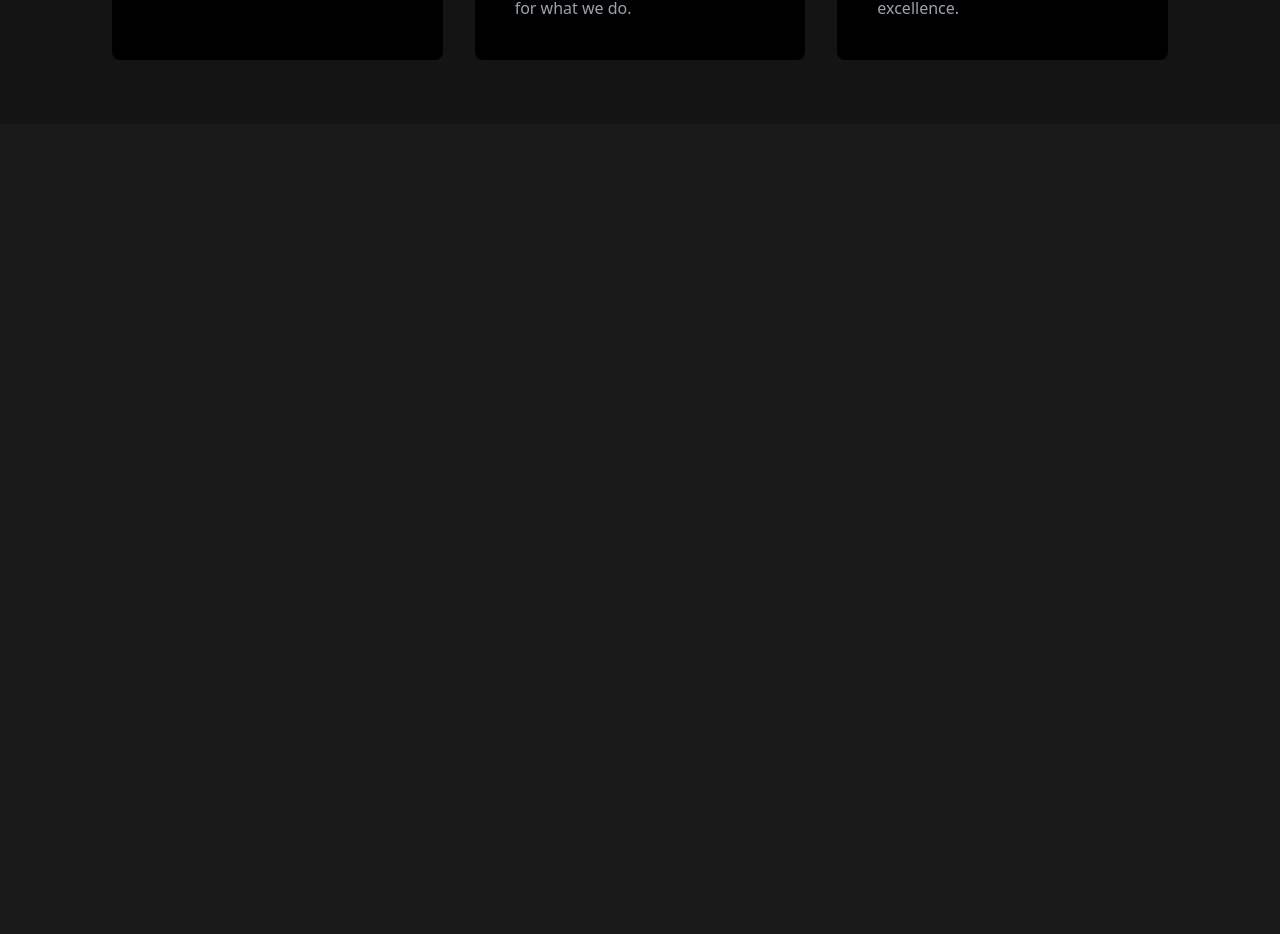
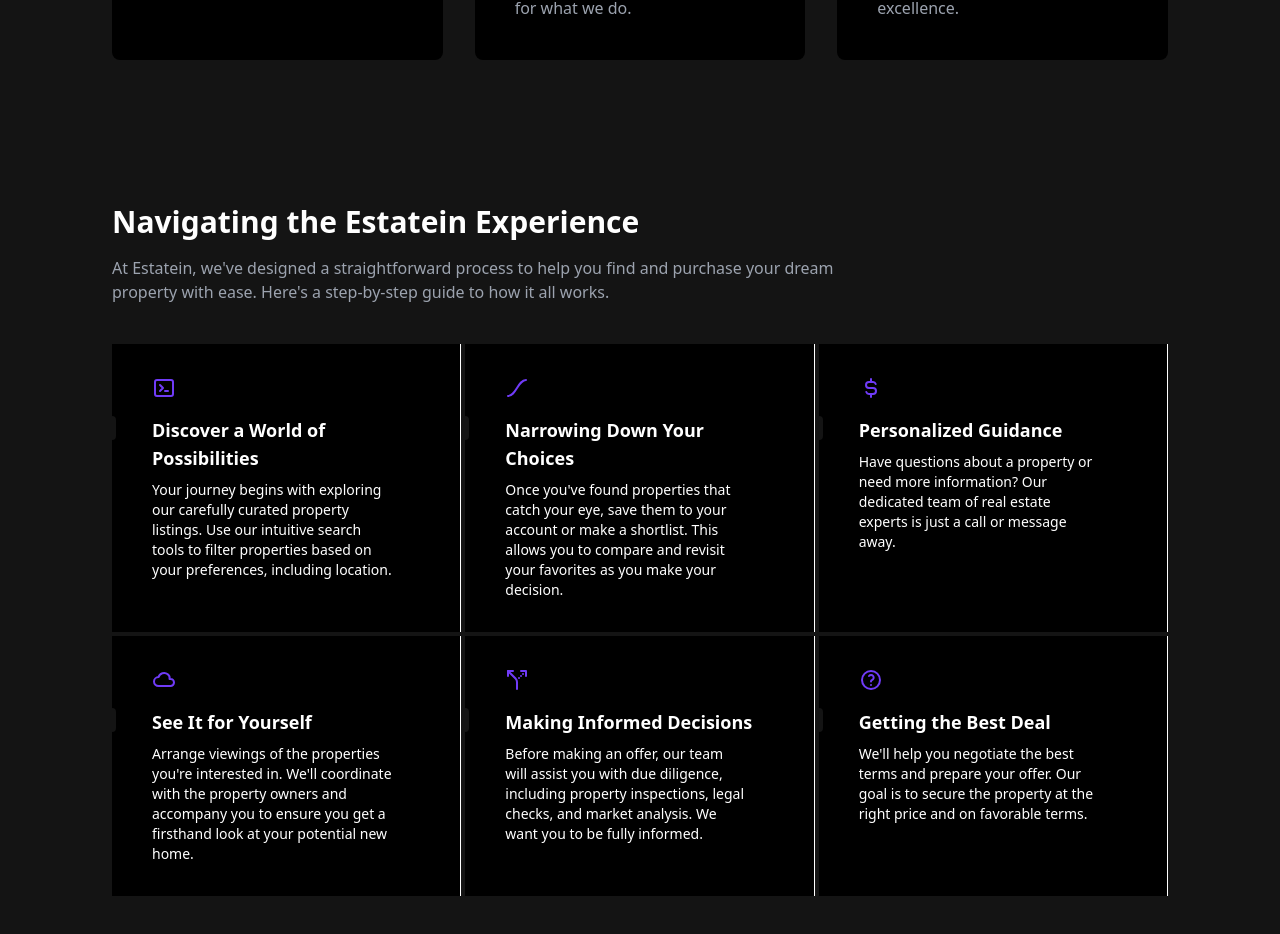
Before and after one commit to AliAlYaman/Estatein-Frontend, a React (Vite) app in the folder Estatein/: page /about in a window 1280 px wide. Shown: the part 1820-2754 px from the top of the page. Before the commit the page ends 1944 px from the top, so only its background shows below. Built offline with nearby package versions, Linux system fonts and the light colour scheme.

Commit message:
Created bout page process

```diff
--- /dev/null
+++ b/Estatein/src/components/Process.jsx
@@ -0,0 +1,92 @@
+import { cn } from "../lib/utils";
+import {
+  IconCloud,
+  IconCurrencyDollar,
+  IconEaseInOut,
+  IconHelp,
+  IconRouteAltLeft,
+  IconTerminal2,
+} from "@tabler/icons-react";
+
+export function FeaturesSectionDemo() {
+  const features = [
+    {
+      title: "Discover a World of Possibilities",
+      description:
+        "Your journey begins with exploring our carefully curated property listings. Use our intuitive search tools to filter properties based on your preferences, including location.",
+      icon: <IconTerminal2 />,
+    },
+    {
+      title: "Narrowing Down Your Choices",
+      description:
+        "Once you've found properties that catch your eye, save them to your account or make a shortlist. This allows you to compare and revisit your favorites as you make your decision.",
+      icon: <IconEaseInOut />,
+    },
+    {
+      title: "Personalized Guidance",
+      description:
+        "Have questions about a property or need more information? Our dedicated team of real estate experts is just a call or message away.",
+      icon: <IconCurrencyDollar />,
+    },
+    {
+      title: "See It for Yourself",
+      description:
+        "Arrange viewings of the properties you're interested in. We'll coordinate with the property owners and accompany you to ensure you get a firsthand look at your potential new home.",
+      icon: <IconCloud />,
+    },
+    {
+      title: "Making Informed Decisions",
+      description:
+        "Before making an offer, our team will assist you with due diligence, including property inspections, legal checks, and market analysis. We want you to be fully informed.",
+      icon: <IconRouteAltLeft />,
+    },
+    {
+      title: "Getting the Best Deal",
+      description:
+        "We'll help you negotiate the best terms and prepare your offer. Our goal is to secure the property at the right price and on favorable terms.",
+      icon: <IconHelp />,
+    },
+  ];
+  return (
+    <>
+      <div className="bg-tertiary max-[520px]:w-[520px] text-white pt-20 px-8 sm:px-10 md:px-12 lg:px-28 w-full ">
+        <div className="">
+          <h2 className="text-3xl font-bold mb-4">Navigating the Estatein Experience</h2>
+          <p className="text-gray-400 max-w-3xl">
+          At Estatein, we've designed a straightforward process to help you find and purchase your dream property with ease. Here's a step-by-step guide to how it all works.
+          </p>
+        </div>
+      </div>
+      <div className="grid grid-cols-1 md:grid-cols-2 lg:grid-cols-3 relative z-10 py-10 px-10 bg-tertiary lg:px-28 gap-1 max-[520px]:w-[520px]">
+        {features.map((feature, index) => (
+          <Feature key={feature.title} {...feature} index={index} />
+        ))}
+      </div>
+    </>
+  );
+}
+
+const Feature = ({ title, description, icon }) => {
+  return (
+    <div
+      className={cn(
+        "flex flex-col lg:border-r bg-black py-8 relative group/feature border-white dark:border-neutral-800"
+      )}
+    >
+      <div className="opacity-0 group-hover/feature:opacity-100 transition duration-200 absolute inset-0 h-full w-full bg-gradient-to-t from-[#703BF7] to-transparent pointer-events-none" />
+
+      <div className="mb-4 relative z-10 px-10 text-primary dark:text-tertiary">
+        {icon}
+      </div>
+      <div className="text-lg font-bold mb-2 relative z-10 px-10">
+        <div className="absolute left-0 inset-y-0 h-6 group-hover/feature:h-8 w-1 rounded-tr-full rounded-br-full bg-tertiary group-hover/feature:bg-primary transition-all duration-200 origin-center" />
+        <span className="group-hover/feature:translate-x-2 transition duration-200 inline-block text-white dark:text-tertiary">
+          {title}
+        </span>
+      </div>
+      <p className="text-sm text-white dark:text-tertiary max-w-xs relative z-10 px-10">
+        {description}
+      </p>
+    </div>
+  );
+};
--- /dev/null
+++ b/Estatein/src/lib/utils.js
@@ -0,0 +1,6 @@
+import { clsx } from "clsx";
+import { twMerge } from "tailwind-merge";
+
+export function cn(...inputs) {
+  return twMerge(clsx(inputs));
+}
--- a/Estatein/src/pages/About.jsx
+++ b/Estatein/src/pages/About.jsx
@@ -3,6 +3,7 @@
 import { Discover } from "../components/Discover"
 import { Navbar } from "../components/Navbar"
 import { OurValues } from "../components/OurValues"
+import { FeaturesSectionDemo } from "../components/Process"
 
 
 
@@ -14,6 +15,7 @@
         <AboutHeroSection/>
         <OurValues/>
         <Achievements/>
+        <FeaturesSectionDemo/>
         </>
     )
 }
```
Also changed, not shown: Estatein/package.json (+6 -1 lines), 1 other file (tests, documents, lock files or other folders).
